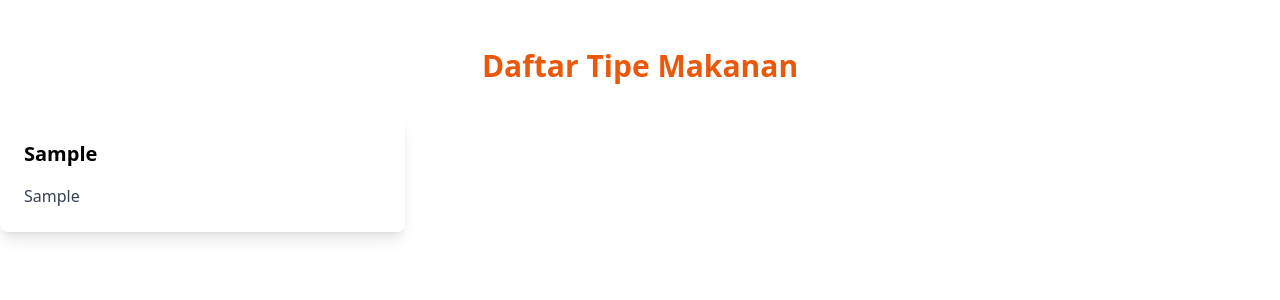
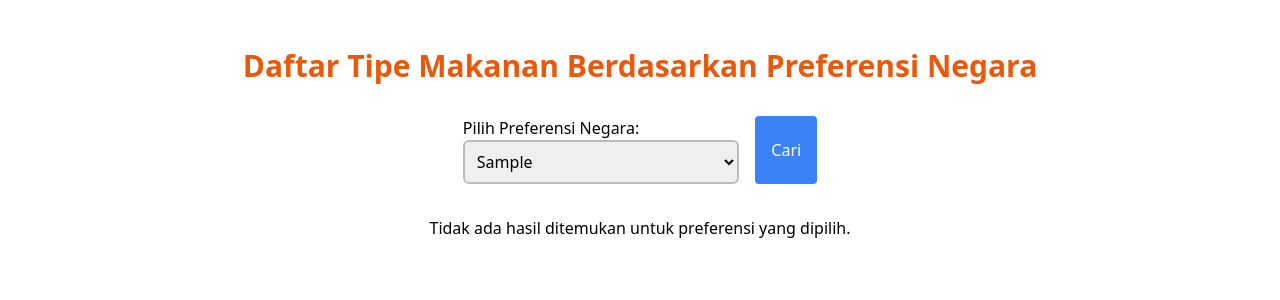
Before and after one commit to Sajiwara/sajiwara-web, a Django app: page /makanan/ in a window 1280 px wide. Shown: the part 69-369 px from the top of the page. Run offline with Django 5.2, Linux system fonts and the light colour scheme; a user stored in the database is signed in; tables that the repository leaves empty hold one stand-in row (values such as "Sample post"); some libraries are stand-ins or nearby versions.

Commit message:
berhasil membuat user meminta daftar restoran dan makanan berdasarkan negara

```diff
--- /dev/null
+++ b/tipemakanan/forms.py
@@ -0,0 +1,14 @@
+from django import forms
+from .models import Makanan
+
+class PreferensiForm(forms.Form):
+    preferensi = forms.ChoiceField(
+        choices=[],
+        label="Pilih Preferensi Negara",
+        widget=forms.Select(attrs={'class': 'form-control'})
+    )
+
+    def __init__(self, *args, **kwargs):
+        super(PreferensiForm, self).__init__(*args, **kwargs)
+        # Mengambil preferensi unik dari model Makanan untuk form
+        self.fields['preferensi'].choices = [(m, m) for m in Makanan.objects.values_list('preferensi', flat=True).distinct()]
--- a/tipemakanan/models.py
+++ b/tipemakanan/models.py
@@ -4,6 +4,7 @@ from django.db import models
 class Makanan(models.Model):
     preferensi = models.CharField(max_length=35)
     menu = models.CharField(max_length=255)
+    restoran = models.CharField(max_length=255, default="Unknown Restaurant")
 
     def __str__(self):
-        return f"{self.preferensi}:  {self.menu}"
+        return f"{self.restoran} - {self.preferensi}: {self.menu}"
--- a/tipemakanan/scripts/import_csv.py
+++ b/tipemakanan/scripts/import_csv.py
@@ -12,11 +12,12 @@ def runtipemakanan():
             for row in read:
                 preferensi = row['Preferensi Makanan'].strip()
                 variasi = row['Variasi Makanan'].strip()
+                restoran = row['Nama Restoran'].strip()
 
                 # Cek apakah preferensi makanan sudah ada
-                if not Makanan.objects.filter(preferensi=preferensi, menu=variasi).exists():
+                if not Makanan.objects.filter(preferensi=preferensi, menu=variasi, restoran=restoran).exists():
                     # Jika belum, buat instance baru dan simpan
-                    makanan_obj = Makanan(preferensi=preferensi, menu=variasi)
+                    makanan_obj = Makanan(preferensi=preferensi, menu=variasi, restoran=restoran)
                     makanan_obj.save()
                     print(f"Saved: {makanan_obj}")  # Print untuk konfirmasi penyimpanan
                 else:
--- a/tipemakanan/templates/makanan_list.html
+++ b/tipemakanan/templates/makanan_list.html
@@ -14,24 +14,32 @@
 {% include 'navbar.html' %}
 
 <div class="container mx-auto py-12">
-    <h1 class="text-3xl font-bold text-center mb-8 text-orange-600">Daftar Tipe Makanan</h1>
+    <h1 class="text-3xl font-bold text-center mb-8 text-orange-600">Daftar Tipe Makanan Berdasarkan Preferensi Negara</h1>
 
-    {% if makanan_by_preferensi %}
+    <!-- Form untuk memilih preferensi negara -->
+    <form method="POST" class="mb-8">
+        {% csrf_token %}
+        <div class="flex justify-center">
+            {{ form.as_p }}
+            <button type="submit" class="ml-4 bg-blue-500 text-white px-4 py-2 rounded">Cari</button>
+        </div>
+    </form>
+
+    <!-- Tampilkan hasil filter jika ada -->
+    {% if makanan_filtered %}
         <div class="grid grid-cols-1 md:grid-cols-3 gap-8">
-            {% for preferensi, menus in makanan_by_preferensi.items %}
+            {% for makanan in makanan_filtered %}
             <div class="bg-white p-6 shadow-lg rounded-lg">
-                <h2 class="text-xl font-semibold mb-4">{{ preferensi }}</h2>
-                <ul class="text-gray-700">
-                    {% for menu in menus %}
-                    <li>{{ menu }}</li>
-                    {% endfor %}
-                </ul>
+                <h2 class="text-xl font-semibold mb-4">{{ makanan.restoran }}</h2>
+                <p class="text-gray-700">{{ makanan.menu }}</p>
             </div>
             {% endfor %}
         </div>
     {% else %}
-        <p class="text-center">Belum ada data makanan tersedia.</p>
+        <p class="text-center">Tidak ada hasil ditemukan untuk preferensi yang dipilih.</p>
     {% endif %}
 </div>
 
+
+
 {% endblock content %}
--- a/tipemakanan/views.py
+++ b/tipemakanan/views.py
@@ -1,6 +1,7 @@
 from django.http import HttpResponseRedirect, JsonResponse
 from django.shortcuts import get_object_or_404, render, redirect
 from django.urls import reverse
+from .forms import PreferensiForm
 from .models import Makanan
 from django.contrib.auth.decorators import login_required
 from django.views.decorators.csrf import csrf_exempt
@@ -8,21 +9,36 @@ from django.views.decorators.csrf import csrf_exempt
 
 @csrf_exempt
 @login_required(login_url='/login')
+
 def makanan_list(request):
-    # Ambil semua data dari model Makanan
-    makanan = Makanan.objects.all()
+    form = PreferensiForm(request.POST or None)
+    makanan_filtered = None
 
-    # Membuat dictionary untuk menyimpan tipe makanan berdasarkan preferensi negara
-    makanan_by_preferensi = {}
+    if request.method == 'POST' and form.is_valid():
+        preferensi_terpilih = form.cleaned_data['preferensi']
+        makanan_filtered = Makanan.objects.filter(preferensi=preferensi_terpilih)
 
-    # Mengelompokkan makanan berdasarkan preferensi
-    for item in makanan:
-        if item.preferensi not in makanan_by_preferensi:
-            makanan_by_preferensi[item.preferensi] = []
-        makanan_by_preferensi[item.preferensi].append(item.menu)
+    context = {
+        'form': form,
+        'makanan_filtered': makanan_filtered
+    }
+    return render(request, 'makanan_list.html', context)
 
-    # Kirim data ke template
-    context = {
-        'makanan_by_preferensi': makanan_by_preferensi
-    }
-    return render(request, 'makanan_list.html', {'makanan_by_preferensi': makanan_by_preferensi})
+# def makanan_list(request):
+#     # Ambil semua data dari model Makanan
+#     makanan = Makanan.objects.all()
+
+#     # Membuat dictionary untuk menyimpan tipe makanan berdasarkan preferensi negara
+#     makanan_by_preferensi = {}
+
+#     # Mengelompokkan makanan berdasarkan preferensi
+#     for item in makanan:
+#         if item.preferensi not in makanan_by_preferensi:
+#             makanan_by_preferensi[item.preferensi] = []
+#         makanan_by_preferensi[item.preferensi].append(item.menu)
+
+#     # Kirim data ke template
+#     context = {
+#         'makanan_by_preferensi': makanan_by_preferensi
+#     }
+#     return render(request, 'makanan_list.html', {'makanan_by_preferensi': makanan_by_preferensi})
```
Also changed, not shown: tipemakanan/migrations/0002_makanan_restoran.py (added), tipemakanan/migrations/0003_alter_makanan_restoran.py (added).
